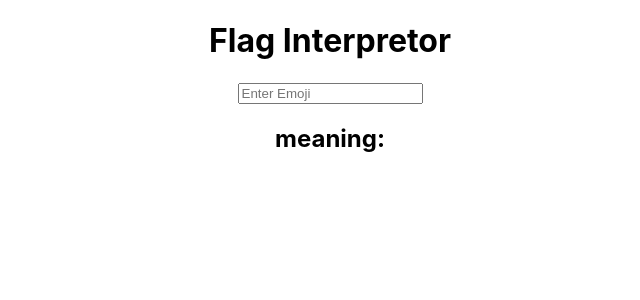
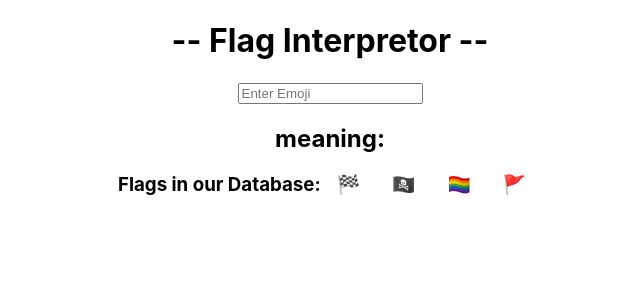
Before and after one commit to ProgrammerAvinash/flag-Interpretor, a React (Create React App) app: page / in a window 1280 px wide. Shown: the top 300 px of the page, without its empty margins (310-950 px from the left). Built offline with nearby package versions, Linux system fonts and the light colour scheme.

Commit message:
Feat : Added onFlagClick Functionality

```diff
--- a/src/App.js
+++ b/src/App.js
@@ -13,15 +13,41 @@ function App() {
     var userInput = event.target.value;
     var emoji = emojiDirectory[userInput];
 
+    if (emoji === undefined) {
+      emoji = "No data Found ... Please Try With other Flag Emoji";
+    }
     setEmoji(emoji);
   }
 
+  var emojiArray = Object.keys(emojiDirectory);
+  var emojiMapArray = emojiArray.map((item) => {
+    return item;
+  });
+
+  function onEmojiClicked(item) {
+    var emoji = emojiDirectory[item];
+    setEmoji(emoji);
+  }
   return (
     <div className="App">
-      <h1> Flag Interpretor </h1>
+      <h1> -- Flag Interpretor -- </h1>
       <input onChange={onInputChange} placeholder="Enter Emoji" />
       <div className="displayEmojiText">
-        <h2>meaning: {emoji}</h2>{" "}
+        <h2>meaning: {emoji}</h2>
+        <h3>
+          Flags in our Database:
+          {emojiMapArray.map((item) => {
+            return (
+              <span
+                onClick={() => onEmojiClicked(item)}
+                key={item}
+                style={{ padding: "1rem" }}
+              >
+                {item}
+              </span>
+            );
+          })}
+        </h3>
       </div>
     </div>
   );
```
